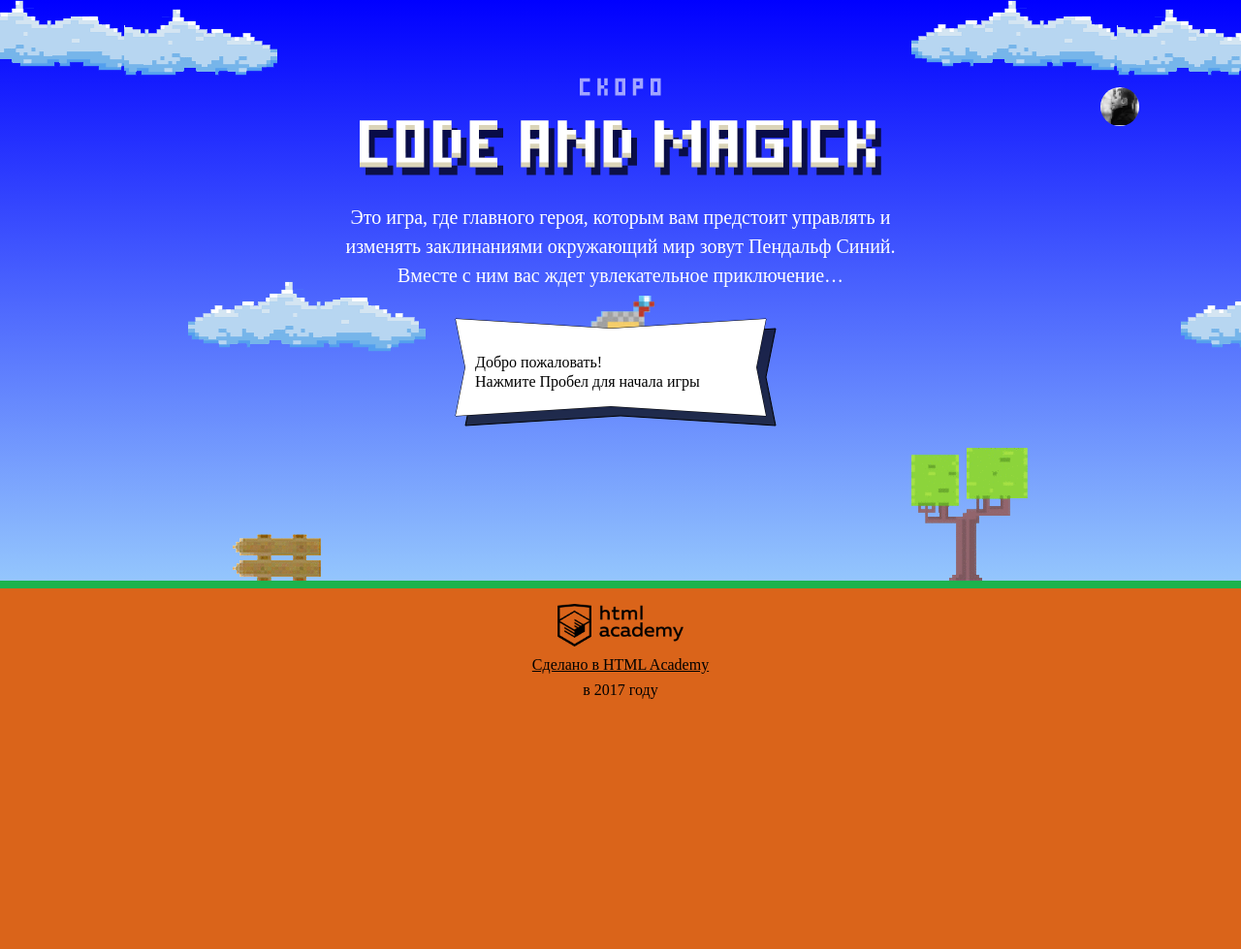
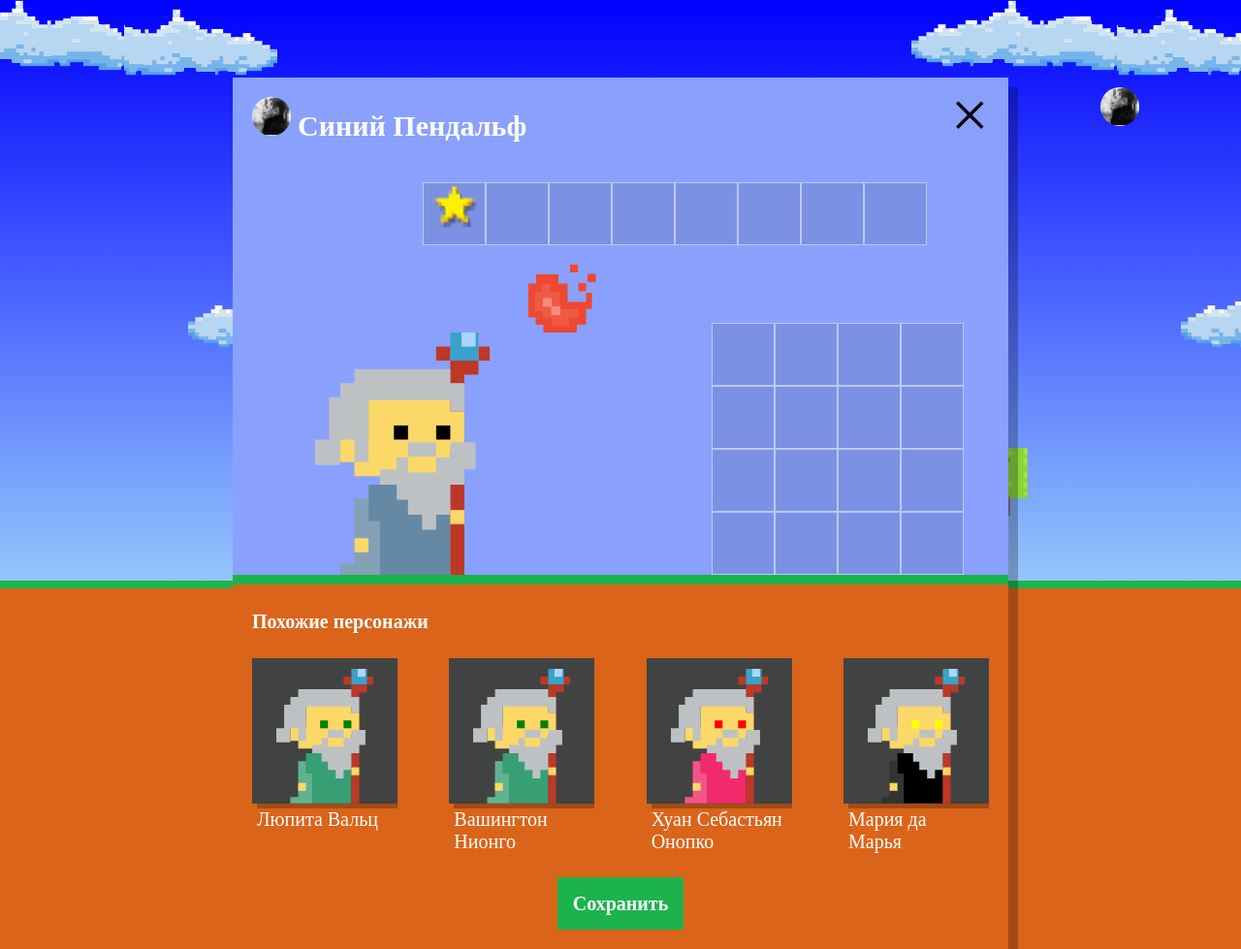
Before and after one commit to Eyespot/360247-code-and-magick, a website: page index.html in a window 1280 px wide. Shown: the whole page at 97% size. Before the commit the page ends 800 px from the top, so only its background shows below. Drawn offline with Linux system fonts and the light colour scheme; a web font is replaced by a local one.

Commit message:
simalarCharacters[] were created and implemented

```diff
--- a/index.html
+++ b/index.html
@@ -202,6 +202,7 @@
     return height / 3 - getWizardHeight(wizardWidth);
   }
 </script>
+<script src="js/setup.js"></script>
 <script src="js/stat.js"></script>
 <script src="js/game.js"></script>
 
--- /dev/null
+++ b/js/setup.js
@@ -0,0 +1,116 @@
+'use strict';
+
+
+var setup = document.querySelector('.setup');
+var similarListElement = setup.querySelector('.setup-similar-list');
+var similarCharactersTemplate = document.querySelector('#similar-wizard-template').content.querySelector('.setup-similar-item');
+var names = [
+  'Иван',
+  'Хуан Себастьян',
+  'Мария',
+  'Кристоф',
+  'Виктор',
+  'Юлия',
+  'Люпита',
+  'Вашингтон'
+];
+var surnames = [
+  'да Марья',
+  'Верон',
+  'Мирабелла',
+  'Вальц',
+  'Онопко',
+  'Топольницкая',
+  'Нионго',
+  'Ирвинг'
+];
+var coatColors = [
+  'rgb(101, 137, 164)',
+  'rgb(241, 43, 107)',
+  'rgb(146, 100, 161)',
+  'rgb(56, 159, 117)',
+  'rgb(215, 210, 55)',
+  'rgb(0, 0, 0)'
+];
+var eyesColors = [
+  'black',
+  'red',
+  'blue',
+  'yellow',
+  'green'
+];
+var similarCharacters = [];
+
+function showSetup() {
+  setup.classList.remove('hidden');
+}
+
+function getRandomInteger(min, max) {
+  var random = min + Math.random() * (max + 1 - min);
+  random = Math.floor(random);
+
+  return random;
+}
+
+function getRandomName() {
+  var i = getRandomInteger(0, names.length - 1);
+  var j = getRandomInteger(0, surnames.length - 1);
+  var k = getRandomInteger(0, 1);
+  var name;
+  name = (k === 0) ? names[i] + ' ' + surnames[j] : surnames[j] + ' ' + names[i];
+
+  return name;
+}
+
+function getRandomCoatColor() {
+  var i = getRandomInteger(0, coatColors.length - 1);
+  var coatColor = coatColors[i];
+  return coatColor;
+}
+
+function getRandomEyesColor() {
+  var i = getRandomInteger(0, eyesColors.length - 1);
+  var eyesColor = eyesColors[i];
+  return eyesColor;
+}
+
+function getRandomCharacter() {
+  var character = {
+    'name': getRandomName(),
+    'coatColor': getRandomCoatColor(),
+    'eyesColor': getRandomEyesColor()
+  };
+
+  return character;
+}
+
+function getSimilarCharacters() {
+  for (var i = 0; i < 4; i++) {
+    similarCharacters[i] = getRandomCharacter();
+  }
+
+  return similarCharacters;
+}
+
+function implementCharacter(character) {
+  var characterElement = similarCharactersTemplate.cloneNode(true);
+
+  characterElement.querySelector('.setup-similar-label').textContent = character.name;
+  characterElement.querySelector('.wizard-coat').style.fill = character.coatColor;
+  characterElement.querySelector('.wizard-eyes').style.fill = character.eyesColor;
+
+  return characterElement;
+}
+
+function appendCharacters() {
+  var fragment = document.createDocumentFragment();
+  for (var i = 0; i < similarCharacters.length; i++) {
+    fragment.appendChild(implementCharacter(similarCharacters[i]));
+  }
+  similarListElement.appendChild(fragment);
+}
+
+getSimilarCharacters();
+appendCharacters();
+showSetup();
+setup.querySelector('.setup-similar').classList.remove('hidden');
```
